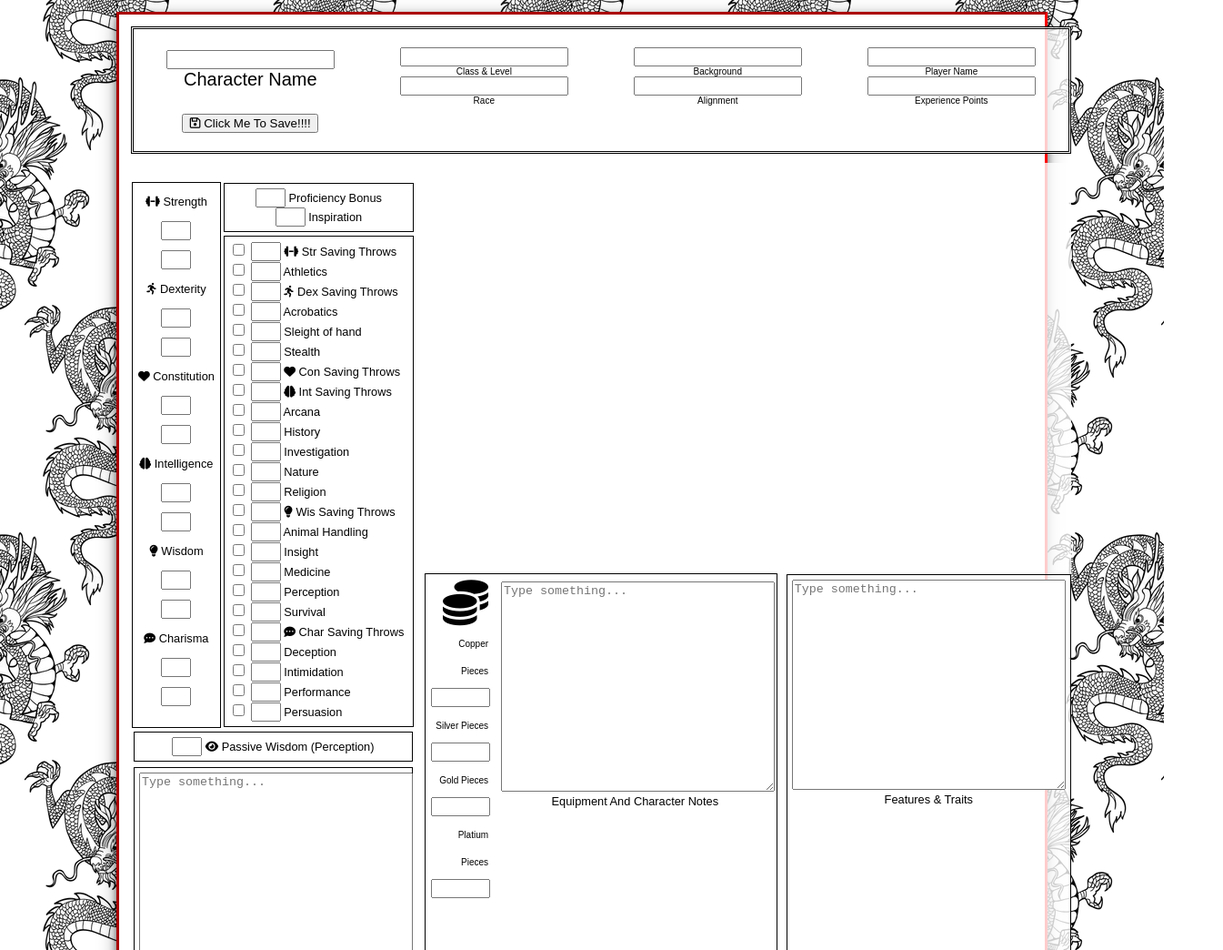
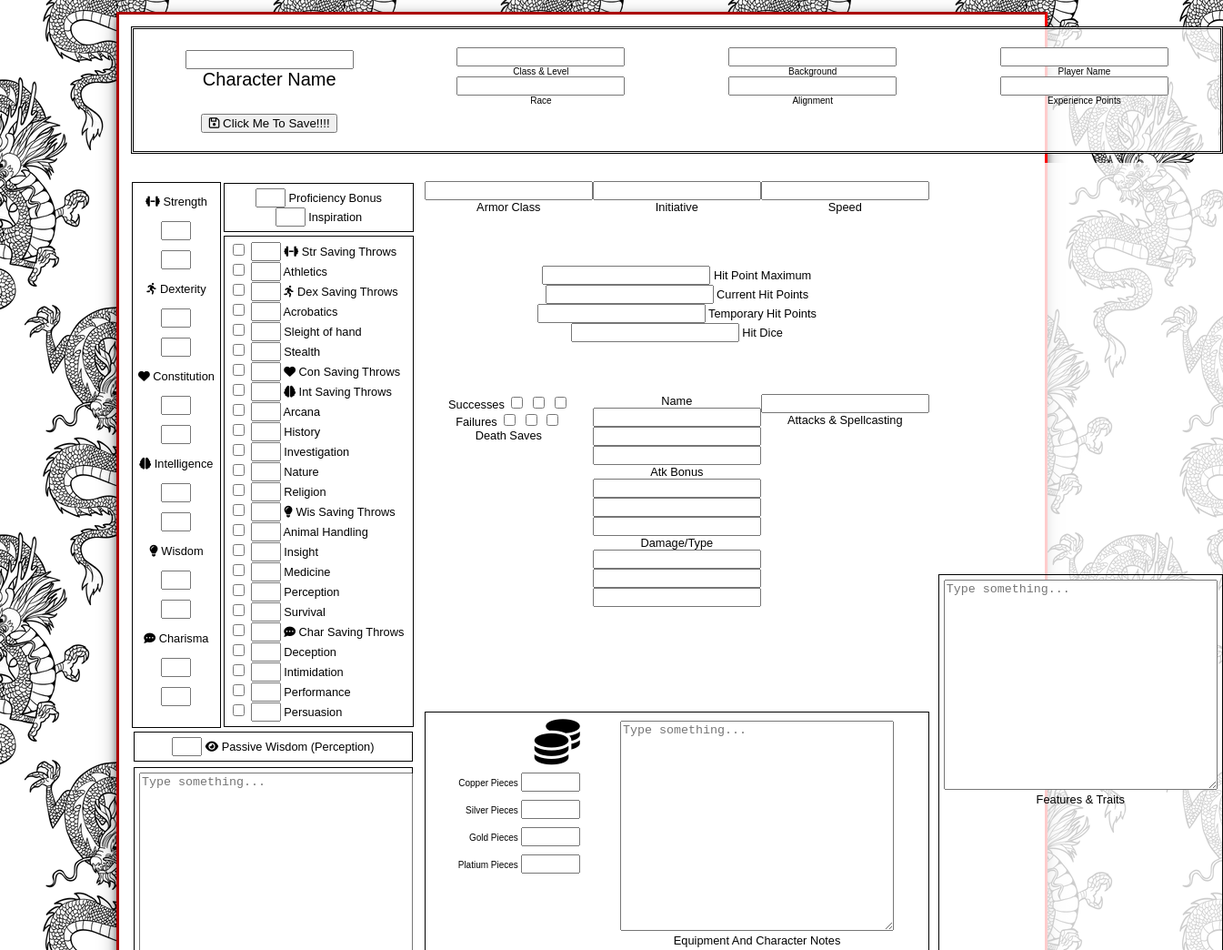
Before and after one commit to Buneary100/Project-4-Dragons, a website: page html/character_sheet.html in a window 1280 px wide. Shown: the top 1044 px of the page at 91% size, 1345 px wide, since content can reach past the window. Drawn offline with Linux system fonts and the light colour scheme.

Commit message:
fixed page

```diff
--- a/css/character_sheet.css
+++ b/css/character_sheet.css
@@ -92,6 +92,30 @@ body {
   'stuff stuff stuff'
 }
 
+.armor {
+  grid-area: armor;
+}
+
+.initative {
+  grid-area: initative;
+}
+
+.speed {
+  grid-area: speed;
+}
+
+.hit {
+  grid-area: hit;
+}
+
+.death {
+  grid-area: death;
+}
+
+.attack {
+  grid-area: attack;
+}
+
 .equipment {
   grid-area: equipment;
   padding: 5px;
--- a/html/character_sheet.html
+++ b/html/character_sheet.html
@@ -7,21 +7,21 @@
   <meta charset="UTF-8">
   <title>Character Sheet</title>
   <link rel="icon" href="..\images\dragonIcon.png" type="image/png" sizes="16x16">
-  <script src="https://kit.fontawesome.com/0ddaa4c2d2.js" crossorigin="anonymous"></script>  <link href="../css/styles.css" rel="stylesheet" type="text/css">
+  <script src="https://kit.fontawesome.com/0ddaa4c2d2.js" crossorigin="anonymous"></script>
+  <link href="../css/styles.css" rel="stylesheet" type="text/css">
   <link href="../css/character_sheet.css" rel="stylesheet" type="text/css">
   <script type="text/javascript" src="../js/autoAbilScore.js"></script>
   <script type="text/javascript" src="../js/character.js"></script>
 </head>
 <div class="grid-container">
-  <header>
-  </header>
 
   <body>
     <div class="descBox">
       <div class="charName">
         <input type="text" id="characterName"> <br>
         <label id="characterName_label">Character Name</label><br><br>
-        <button type="button" id="saveButton" name="saveButton" onClick="" style="width: 150px;"><i class="far fa-save"></i> Click Me To
+        <button type="button" id="saveButton" name="saveButton" onClick="" style="width: 150px;"><i
+            class="far fa-save"></i> Click Me To
           Save!!!!</button>
       </div>
       <div class="charDesc1">
@@ -192,6 +192,72 @@
     </div>
     <div class="points">
       <!-- This will be the middle collumn       -->
+      <div class="armor">
+        <input type="text" id="armorClass" />
+        <label for="armorClass_label">Armor Class</label>
+      </div>
+
+      <div class="initative">
+        <input type="text" id="initiative" />
+        <label for="initiative_label">Initiative</label>
+      </div>
+
+      <div class="speed">
+        <input type="text" id="speed" />
+        <label for="speed_label">Speed</label>
+      </div>
+      <div class="hit">
+        <div>
+          <input type="text" id="hitPointMaximum" />
+          <label for="hitPointMaximum_label">Hit Point Maximum</label><br>
+
+          <input type="text" id="currentHitPoints" />
+          <label for="currentHitPoints_label">Current Hit Points</label>
+
+        </div>
+        <input type="text" id="tempHitPoints" />
+        <label for="tempHitPoints_label">Temporary Hit Points</label>
+        <div>
+          <input type="text" id="hitDice" />
+          <label for="hitDice_label">Hit Dice</label>
+        </div>
+      </div>
+
+
+      <div>
+        <label for="successses_label">Successes</label>
+        <input type="checkbox" id="successesOne">
+        <input type="checkbox" id="successesTwo">
+        <input type="checkbox" id="successesThree"><br>
+
+        <label for="failures_label">Failures</label>
+        <input type="checkbox" id="failuresOne">
+        <input type="checkbox" id="failuresTwo">
+        <input type="checkbox" id="failuresThree"><br>
+
+        <label for="deathSaves_label">Death Saves</label>
+      </div>
+    <div>
+      <label for="attacksAndSpellcastingName_label">Name</label><br>
+      <input type="text" id="attacksAndSpellcastingNameOne" /><br>
+      <input type="text" id="attacksAndSpellcastingNameTwo" /><br>
+      <input type="text" id="attacksAndSpellcastingNameThree" /><br>
+
+      <label for="attacksAndSpellcastingAtkBonus_label">Atk Bonus</label><br>
+      <input type="text" id="attacksAndSpellcastingAtkBonusOne" /><br>
+      <input type="text" id="attacksAndSpellcastingAtkBonusTwo" /><br>
+      <input type="text" id="attacksAndSpellcastingAtkBonusThree" /><br>
+
+      <label for="attacksAndSpellcastingDamageOrType_label">Damage/Type</label><br>
+      <input type="text" id="attacksAndSpellcastingDamageOrTypeOne" /><br>
+      <input type="text" id="attacksAndSpellcastingDamageOrTypeTwo" /><br>
+      <input type="text" id="attacksAndSpellcastingDamageOrTypeThree" /><br>
+    </div>
+
+    <div>
+      <input type="text" id="attacksAndSpellcasting" /><br>
+      <label for="attacksAndSpellcasting_label">Attacks & Spellcasting</label>
+    </div>
     <div class="stuff">
       <div class="equipment">
         <textarea name="note" id="equipmentAndCharacterNotes" cols="35vw" rows="15"
@@ -222,12 +288,14 @@
     </div>
 
 
+
     <!-- <input type="text" READONLY/>  -->
   </body>
 
   <footer>
     <div class="autoGenerate">
-      <button type="button" id="autoRoll" name="autoRoll" onClick="fillAbilityScore()" style="width: 150px;"><i class="fas fa-dice"></i>
+      <button type="button" id="autoRoll" name="autoRoll" onClick="fillAbilityScore()" style="width: 150px;"><i
+          class="fas fa-dice"></i>
         Auto Roll
         Ability
         Scores</button>
```
Lines whose indentation alone changed are shown as unchanged.
